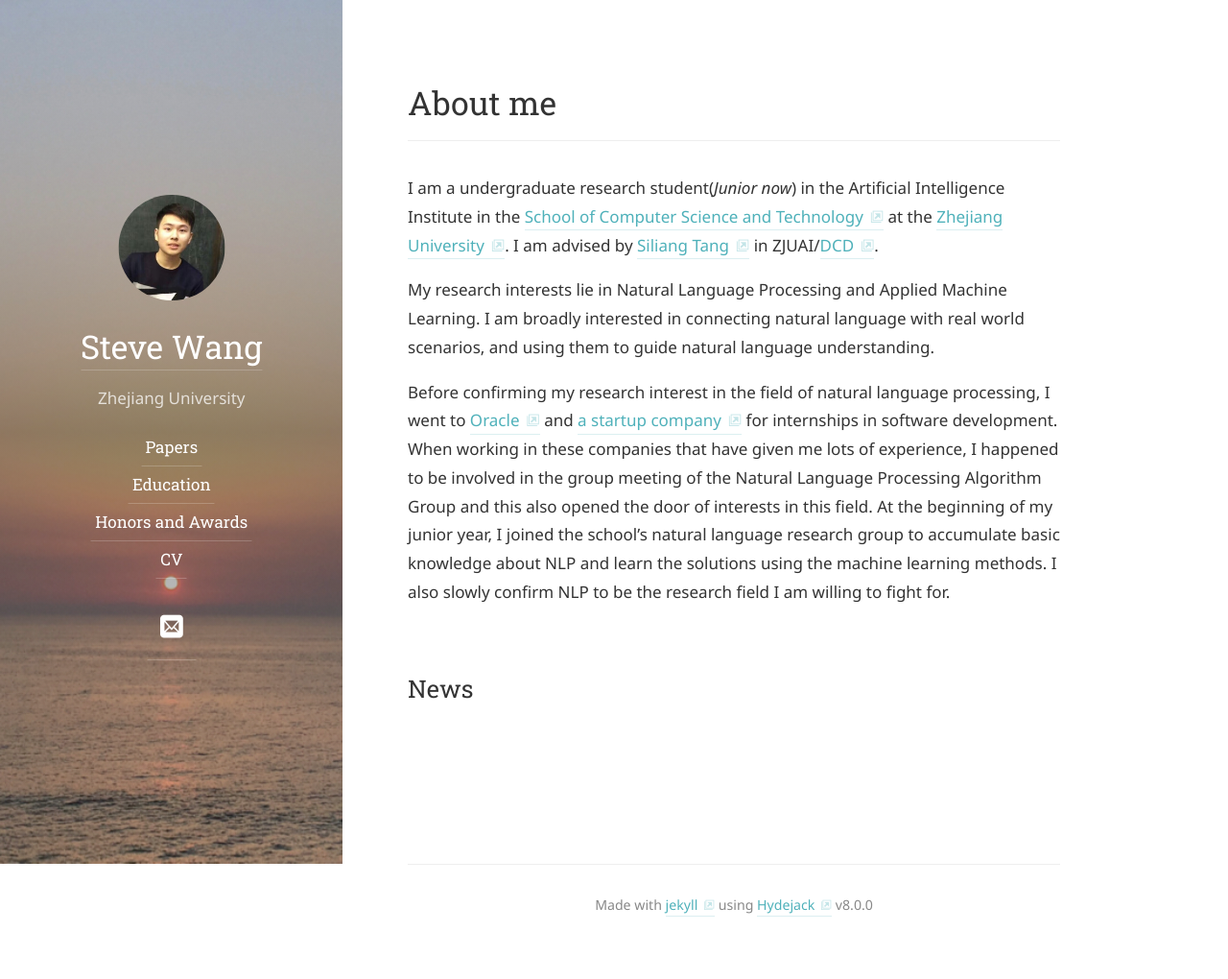
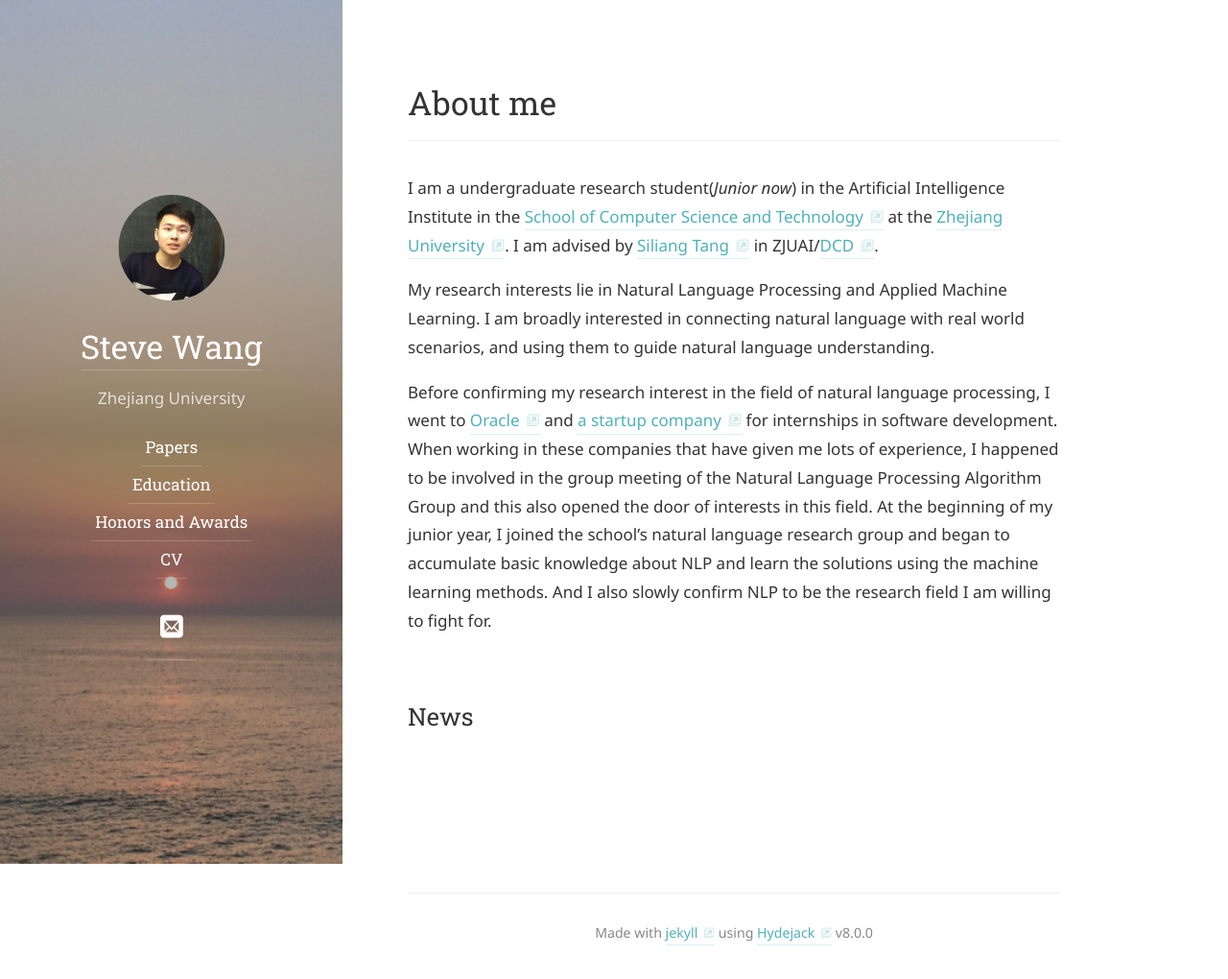
Before and after one commit to Circle-Ming/Circle-Ming.github.io, a Jekyll site: the page built from index.md, in a window 1280 px wide. Shown: the whole page at 96% size. Built offline with Jekyll 4.4.1, drawn with Linux system fonts in a browser that asks for light colours; some web fonts are replaced; before the commit the page ends 990 px from its top, so only the background shows below that.

Commit message:
Update index.md

```diff
--- a/index.md
+++ b/index.md
@@ -17,8 +17,8 @@ I went to [Oracle](https://www.oracle.com/cn/index.html) and [a startup company]
 When working in these companies that have given me lots of experience, I happened to be
 involved in the group meeting of the Natural Language Processing Algorithm Group
 and this also opened the door of interests in this field. At the beginning of my
-junior year, I joined the school's natural language research group to accumulate
-basic knowledge about NLP and learn the solutions using the machine learning methods.
-I also slowly confirm NLP to be the research field I am willing to fight for.
+junior year, I joined the school's natural language research group and began to
+accumulate basic knowledge about NLP and learn the solutions using the machine learning methods.
+And I also slowly confirm NLP to be the research field I am willing to fight for.
 
 ## News
```
